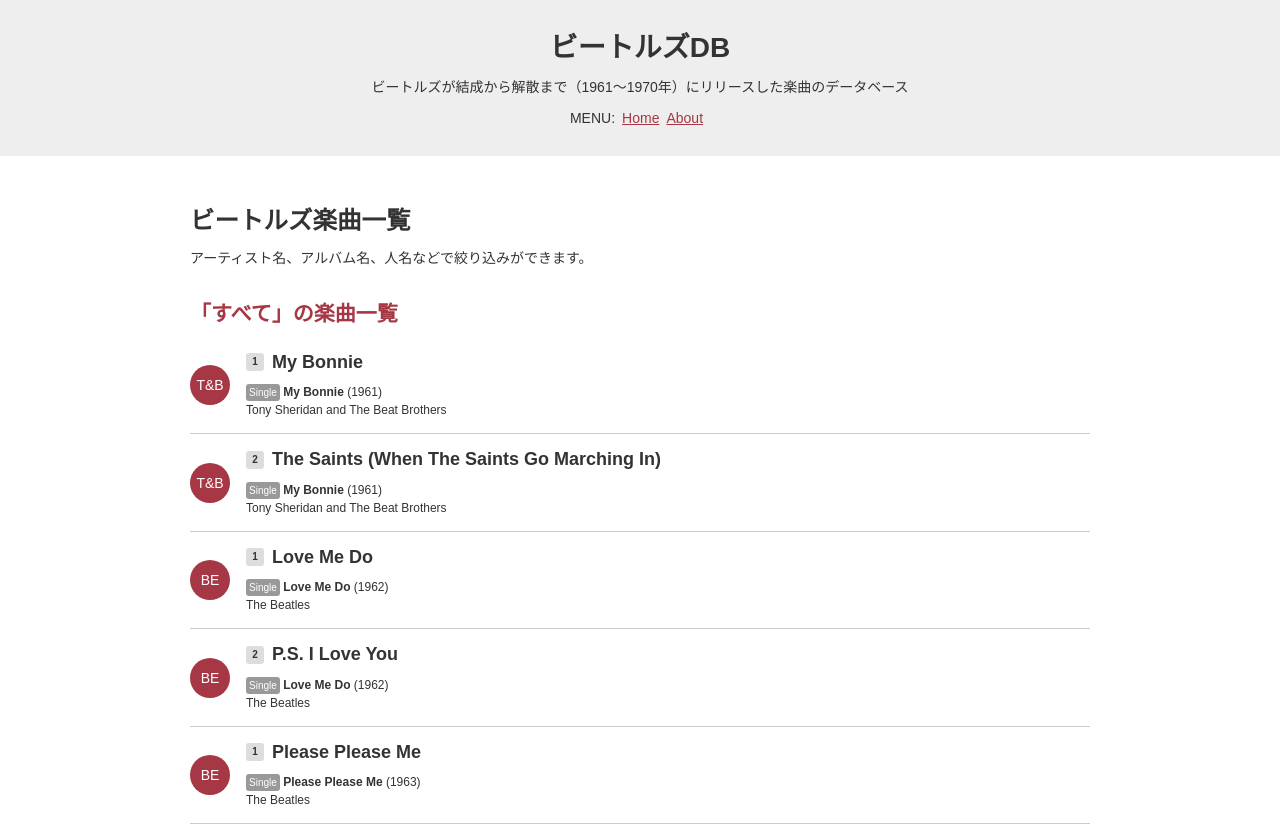
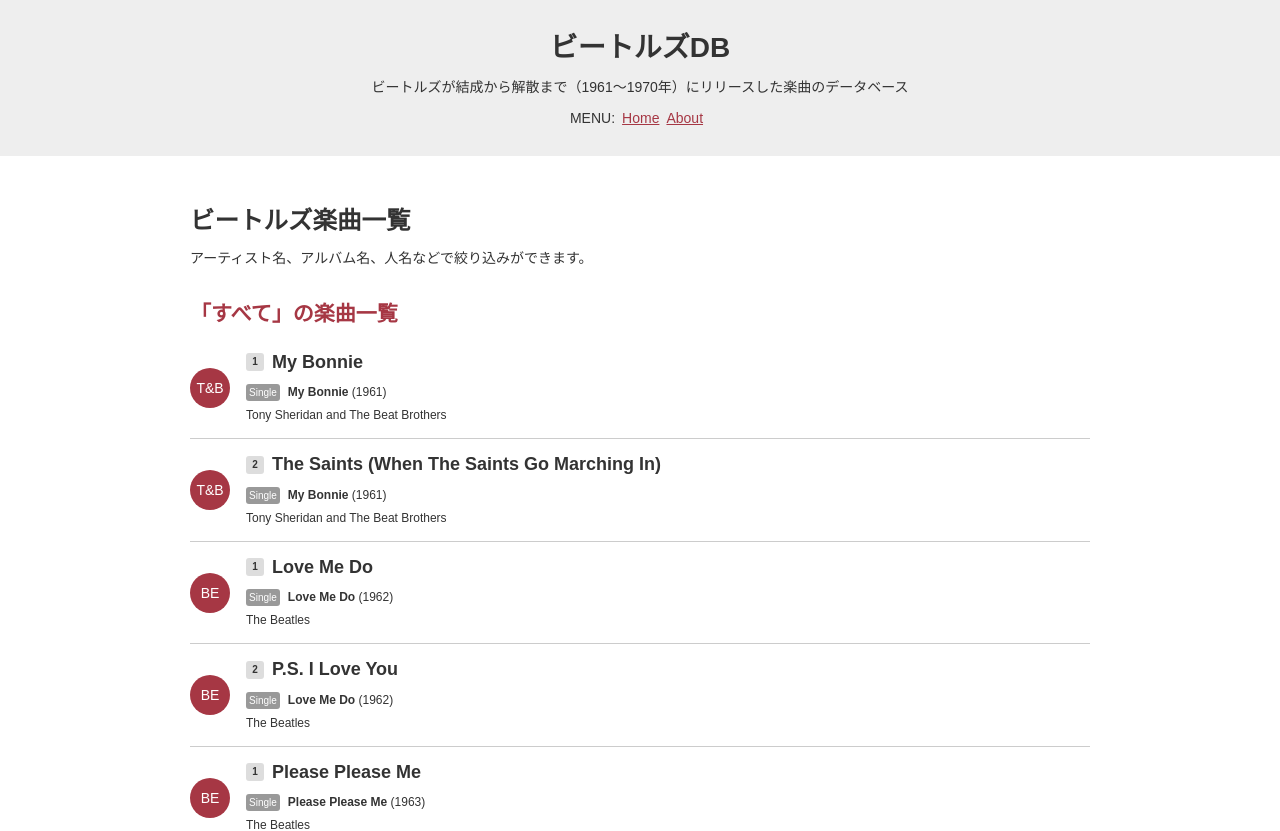
Before and after one commit to ryo-i/beatles-db, a Next.js app: page / in a window 1280 px wide. Shown: the top 831 px of the page. Built offline with nearby package versions, Linux system fonts and the light colour scheme.

Commit message:
CSSを修正 #3

```diff
--- a/components/Inner.tsx
+++ b/components/Inner.tsx
@@ -67,7 +67,7 @@
           font-size: 12px;
           color: #333;
           .title-area {
-            margin: 0 0 0px;
+            margin: 0 0 5px;
           }
           .title {
             font-weight: bold;
@@ -75,6 +75,7 @@
           .format {
             background: #999;
             color: #fff;
+            margin: 0 8px 0 0;
             padding : 3px;
             font-size: 10px;
             border-radius: 3px;
@@ -171,7 +172,7 @@
                   <p className="song">{data[song]}</p>
                 </dt>
                 <dd>
-                  <p className="title-area"><span className="format">{data[format]}</span> <span className="title">{data[title]}</span> ({data[sellYear]})</p>
+                  <p className="title-area"><span className="format">{data[format]}</span><span className="title">{data[title]}</span> ({data[sellYear]})</p>
                   <p className="artist">{data[artist]}</p>
                 </dd>
               </dl>
--- a/pages/about.tsx
+++ b/pages/about.tsx
@@ -53,7 +53,7 @@
             <section>
                 <h2>進捗</h2>
                 <ul>
-                    <li>Google Sheets APIのパラメータについて調査中 <a href="https://github.com/ryo-i/beatles-db/issues/3">#3</a></li>
+                    <li>CSSを修正 <a href="https://github.com/ryo-i/beatles-db/issues/3">#3</a></li>
                     <li>データの見直し、手直し中 <a href="https://github.com/ryo-i/beatles-db/issues/1">#1</a></li>
                 </ul>
             </section>
```
Also changed, not shown: 1 other file (tests, documents, lock files or other folders).
